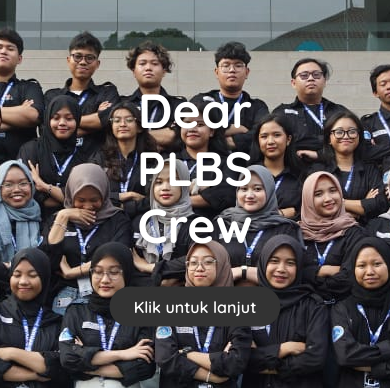
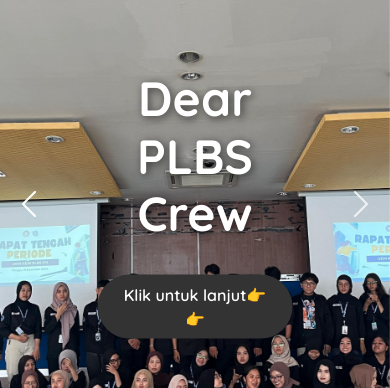
Before and after one commit to MuhammadRafiAthallah090405/Dear_PLBS-Crew, a plain HTML site: page index.html in a window 390 px wide. Shown: the part 218-606 px from the top of the page. Drawn offline with nearby package versions, Linux system fonts and the light colour scheme.

Commit message:
Update index.html

```diff
--- a/index.html
+++ b/index.html
@@ -2,7 +2,6 @@
 <html lang="id">
 <head>
     <link rel="icon" href="plbs.png" type="image/png">
-  <link rel="icon" href="assets/favicon.ico" />
   <meta name="description" content="Surat apresiasi untuk anggota Program Director. Ketik namamu untuk melihat surat khusus!" />
   <meta charset="UTF-8" />
   <meta name="viewport" content="width=device-width, initial-scale=1.0"/>
@@ -83,6 +82,17 @@
     padding: 15px;
   }
 }
+.carousel-item {
+  height: 100vh;
+  min-height: 300px; /* ini untuk menghindari blink saat viewport kecil */
+  background-size: cover;
+  background-position: center;
+  transition: opacity 1s ease-in-out;
+}
+.carousel .carousel-item {
+  transition: transform 0.6s ease, opacity 0.6s ease-in-out !important;
+}
+
 
     }
     .fade-out {
@@ -103,7 +113,7 @@
 <div class="position-relative" style="height: 100vh; overflow: hidden;">
 
     <!-- Carousel sebagai background -->
-    <div id="carouselBackground" class="carousel slide h-100" data-bs-ride="carousel">
+    <div id="carouselBackground" class="carousel slide h-100" data-bs-ride="carousel" data-bs-interval="3000">
       <div class="carousel-inner h-100">
 
         <div class="carousel-item active h-100" style="background-image: url('2.jpg'); background-size: cover; background-position: center;"></div>
@@ -116,9 +126,16 @@
     <!-- Teks tetap di tengah -->
     <div class="position-absolute top-50 start-50 translate-middle text-center text-white">
       <h1 style="font-size: 3rem; font-weight: bold; text-shadow: 2px 2px 8px rgba(0,0,0,0.6);">Dear PLBS Crew</h1>
-      <button id="btnToLogin" class="btn btn-light mt-4 px-4 py-2 rounded-pill shadow">Klik untuk lanjut</button>
+      <button id="btnToLogin" class="btn btn-light mt-4 px-4 py-2 rounded-pill shadow">Klik untuk lanjut👉👉</button>
     </div>
   </div>
+  <button class="carousel-control-prev" type="button" data-bs-target="#carouselBackground" data-bs-slide="prev">
+    <span class="carousel-control-prev-icon"></span>
+  </button>
+  <button class="carousel-control-next" type="button" data-bs-target="#carouselBackground" data-bs-slide="next">
+    <span class="carousel-control-next-icon"></span>
+  </button>
+
 
   <!-- LOGIN -->
   <div id="loginSection" class="container py-5" style="display: none;">
@@ -132,6 +149,13 @@
       <button id="btnLogin" class="btn btn-dark px-4 py-2 rounded-pill">Lihat Surat</button>
     </div>
   </div>
+  <button class="carousel-control-prev" type="button" data-bs-target="#carouselBackground" data-bs-slide="prev">
+  <span class="carousel-control-prev-icon"></span>
+</button>
+<button class="carousel-control-next" type="button" data-bs-target="#carouselBackground" data-bs-slide="next">
+  <span class="carousel-control-next-icon"></span>
+</button>
+
 
   <!-- SURAT -->
   <div id="letterSection" class="container py-5" style="display:none;">
```
